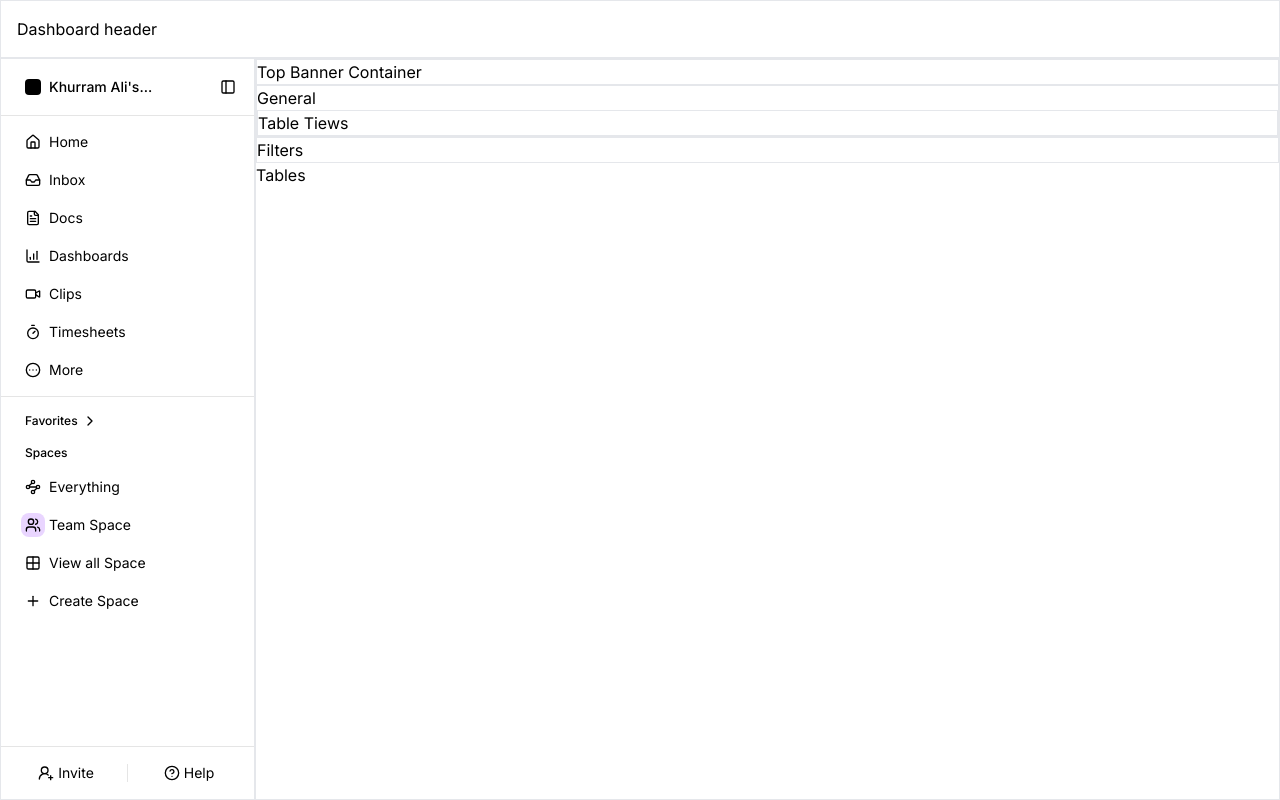
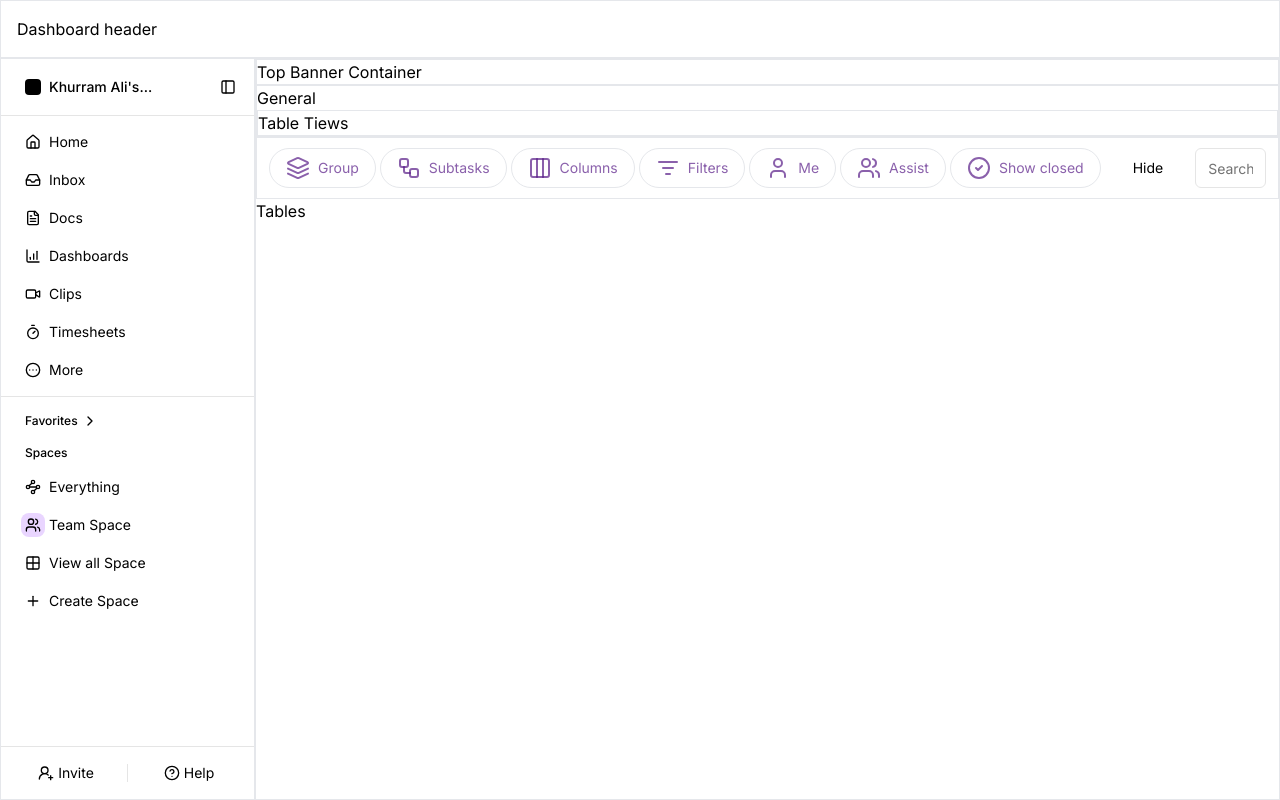
Before and after one commit to FranciscoAVD/task-manager, a Next.js app: page /dashboard in a window 1280 px wide. Built offline with nearby package versions, Linux system fonts and the light colour scheme.

Commit message:
created a filters component and added it to the layout

```diff
--- a/src/app/dashboard/page.tsx
+++ b/src/app/dashboard/page.tsx
@@ -1,5 +1,7 @@
 //Preliminary layout by Frank
+// Imported the filters component - Smiley
 
+import Filters from "@/components/filters/filters";
 import { Sidebar } from "./_components/sidebar";
 
 export default function DashboardPage() {
@@ -15,7 +17,9 @@ export default function DashboardPage() {
           <section className="border">Table Tiews</section>
         </section>
         <section>
-          <section className="border">Filters</section>
+          <section className="border">
+            <Filters />
+          </section>
           Tables
         </section>
       </section>
--- /dev/null
+++ b/src/components/filters/filters.tsx
@@ -0,0 +1,125 @@
+// filters icons - Smiley
+
+"use client";
+
+import {
+  CircleCheckIcon,
+  Columns3Icon,
+  LayersIcon,
+  ListFilterIcon,
+  LucideProps,
+  UserIcon,
+  UsersIcon,
+  WorkflowIcon,
+} from "lucide-react";
+import { Button } from "../ui/button";
+import { Input } from "../ui/input";
+import { useState } from "react";
+import { cn } from "@/lib/utils";
+
+// step 1 created the initial view of filters with an applied property
+const initialFilters = [
+  {
+    applied: false,
+    icon: LayersIcon,
+    label: "Group",
+  },
+  {
+    applied: false,
+    icon: WorkflowIcon,
+    label: "Subtasks",
+  },
+  {
+    applied: false,
+    icon: Columns3Icon,
+    label: "Columns",
+  },
+  {
+    applied: false,
+    icon: ListFilterIcon,
+    label: "Filters",
+  },
+  {
+    applied: false,
+    icon: UserIcon,
+    label: "Me",
+  },
+  {
+    applied: false,
+    icon: UsersIcon,
+    label: "Assist",
+  },
+  {
+    applied: false,
+    icon: CircleCheckIcon,
+    label: "Show closed",
+  },
+];
+
+export default function Filters() {
+  const [filters, setChosenFilters] = useState(initialFilters);
+
+  // on click we take the label as a param and set the applied to the opposite
+  const handleSettingFilter = (label: string) => {
+    const updatedFilters = filters.map((filter) => {
+      if (filter.label === label) {
+        filter.applied = !filter.applied;
+
+        return filter;
+      }
+
+      return filter;
+    });
+
+    setChosenFilters(updatedFilters);
+  };
+  return (
+    <ul className="flex flex-grow items-center gap-1 px-3">
+      {filters.map(({ applied, icon: Icon, label }) => (
+        <FilterItem
+          applied={applied}
+          key={label}
+          Icon={Icon}
+          label={label}
+          onClick={() => handleSettingFilter(label)}
+        />
+      ))}
+      <li className="p-3">
+        <Button
+          variant="ghost"
+          className="h-fit w-full justify-start gap-x-2 font-normal"
+        >
+          Hide
+        </Button>
+      </li>
+      <Input placeholder="Search tasks" />
+    </ul>
+  );
+}
+
+type FilterItemProps = {
+  applied: boolean;
+  Icon: React.ForwardRefExoticComponent<
+    Omit<LucideProps, "ref"> & React.RefAttributes<SVGSVGElement>
+  >;
+  label: string;
+  onClick: () => void;
+};
+
+function FilterItem({ applied, Icon, label, onClick }: FilterItemProps) {
+  return (
+    <li className="w-full" key={label}>
+      <Button
+        variant="ghost"
+        className={cn(
+          "w-full justify-start gap-x-2 rounded-full border font-normal text-purple-900/70 hover:bg-purple-900/10 hover:text-purple-900/70",
+          { "bg-purple-900/20": applied },
+        )}
+        onClick={onClick}
+      >
+        <Icon />
+        {label}
+      </Button>
+    </li>
+  );
+}
```
